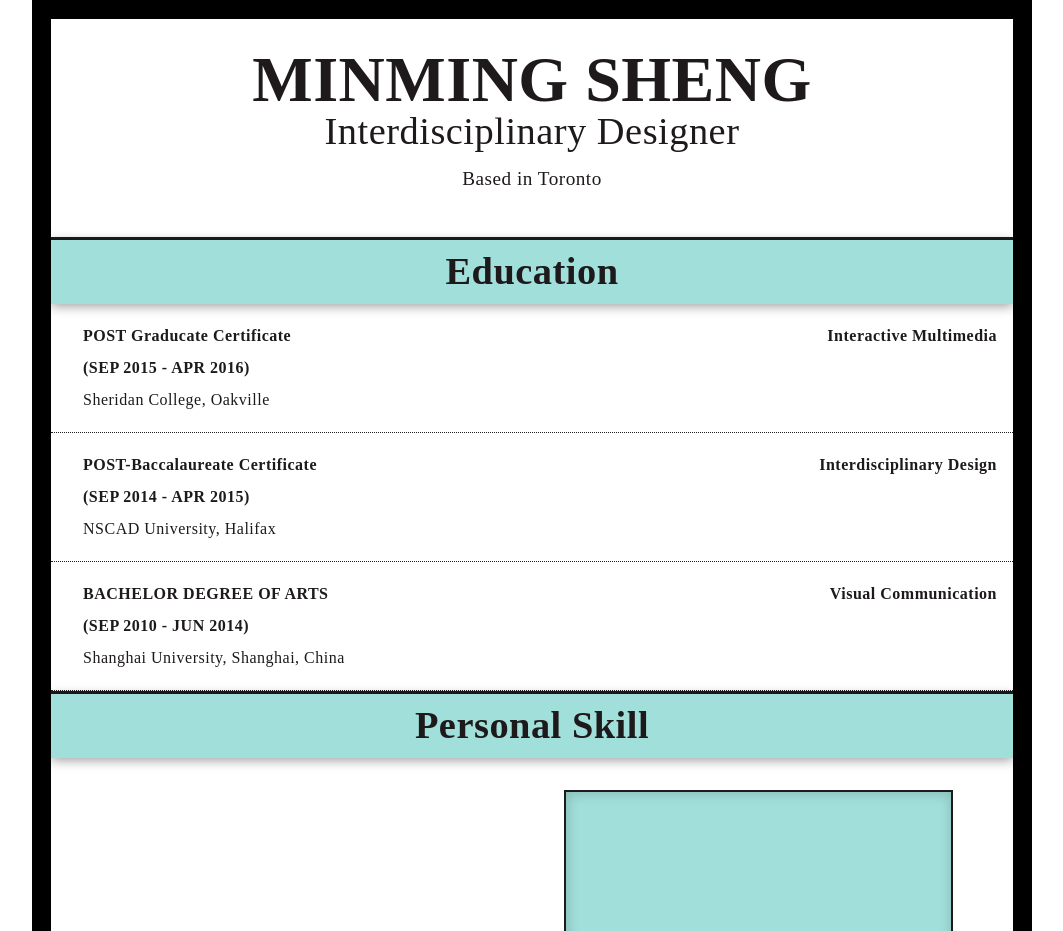
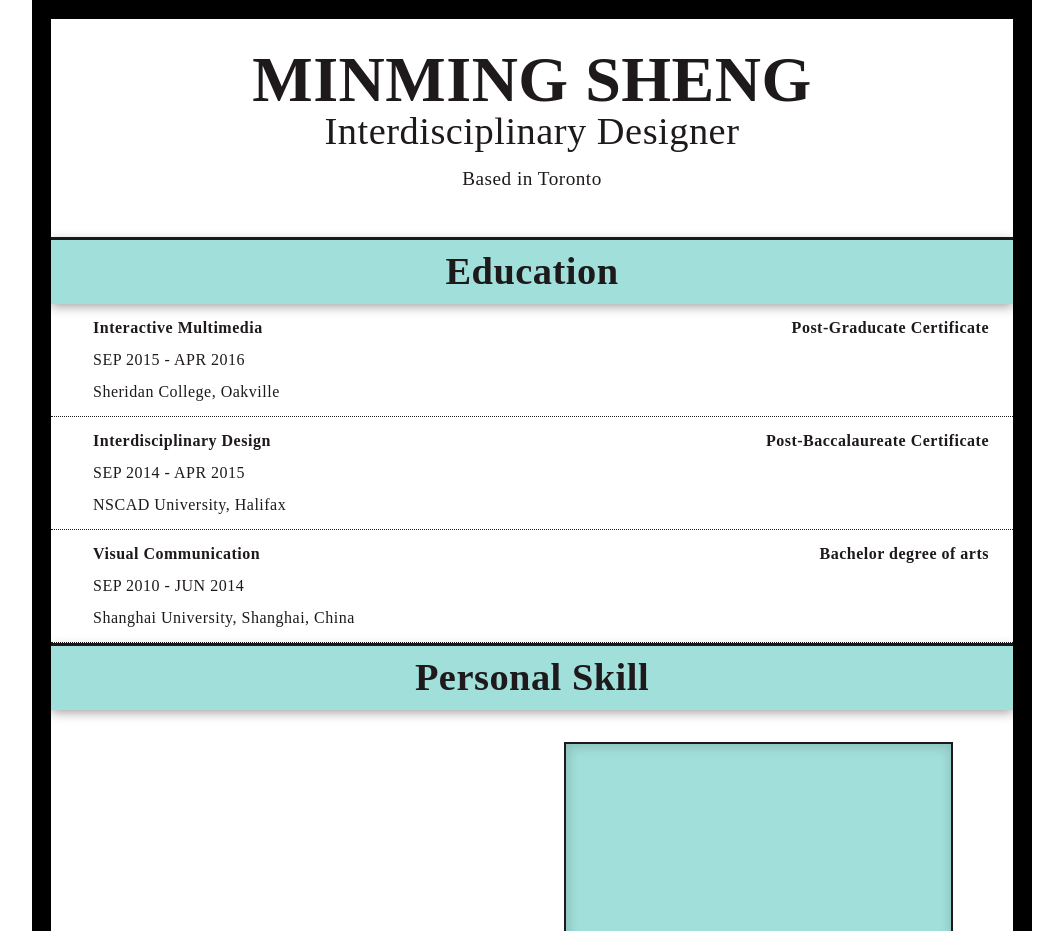
Before and after one commit to minmingsheng/P-, a PHP site: page / in a window 1280 px wide. Shown: the top 931 px of the page, without its empty margins (108-1171 px from the left). Run offline with PHP 8.4, Linux system fonts and the light colour scheme; data that the repository does not hold is empty; some libraries are stand-ins or nearby versions.

Commit message:
debug a little

```diff
--- a/resume/css/main.css
+++ b/resume/css/main.css
@@ -288,19 +288,25 @@ div.wraper {
         -webkit-justify-content: space-around;
             -ms-flex-pack: distribute;
                 justify-content: space-around;
-        border-bottom: 1px dotted #1e1a1b; }
+        border-bottom: 1px dotted #1e1a1b;
+        padding: 0.5em;
+        padding-left: 10px; }
         div.wraper .education .edus .edu p {
-          margin: 1em;
+          margin: 0em;
           line-height: 2em;
           margin-left: 2em; }
+          div.wraper .education .edus .edu p b {
+            /*font-family: Lato;*/
+            font-weight: 900; }
         div.wraper .education .edus .edu div:first-child {
-          width: 60%;
-          height: 100%
+          width: 60%
           /*background: yellow;*/ }
         div.wraper .education .edus .edu div:last-child {
           width: 40%;
           /*background: orange;*/
           text-align: right; }
+          div.wraper .education .edus .edu div:last-child p {
+            margin-right: 1em; }
   div.wraper .personalSkill {
     min-height: 40em;
     /*background:tomato;*/
--- a/resume/css/main.scss
+++ b/resume/css/main.scss
@@ -1,5 +1,5 @@
 @import url(https://fonts.googleapis.com/css?family=Lato:400,100,100italic,300,300italic,400italic,700,700italic,900);
-
+$opacittColor: rgba(161, 223, 218, 0.3);
 $mainColor : #a1dfda;
 $hoverBg:linear-gradient(to right, rgba(248,80,50,1) 0%, rgba(161,223,218,1) 100%);
 $sColor:#818387;
@@ -283,16 +283,19 @@ div.wraper{
 				flex-flow:row wrap;
 				justify-content: space-around;
 				border-bottom: 1px dotted $black;
-
+				padding: 0.5em;
+				padding-left: 10px;
 				p{
-					margin: 1em;
+					b{
+						/*font-family: Lato;*/
+						font-weight: 900;
+					}
+					margin: 0em;
 					line-height: 2em;
 					margin-left: 2em;
 				}
 				div:first-child{
-
 					width:60%;
-					height: 100%;
 					/*background: yellow;*/
 				}
 				div:last-child{
@@ -300,7 +303,9 @@ div.wraper{
 					width: 40%;
 					/*background: orange;*/
 					text-align: right;
-
+					p{
+						margin-right: 1em;
+					}
 				}
 
 
@@ -696,11 +701,17 @@ div.wraper{
 				.edu{
 					flex-direction:column ;
 					width: 100%;
+					padding-left:0;
+					padding-right:0;
+					padding-bottom:0;
 					div:first-child{
 						width: auto;
 						text-align: left  ;
 					}
 					div:last-child{
+
+						font-weight:400;
+						background: $opacittColor;
 						width: auto;
 						text-align: left  ;
 					}
@@ -725,7 +736,8 @@ div.wraper{
 	position: absolute;
 	z-index: 100;
 	display: none;
-	opacity: 0.5;
+	opacity: 0.9;
+	filter: blur(10px);
 	animation: showup 400ms 1 ease;
 }
 @keyframes flash{
@@ -758,12 +770,16 @@ div.wraper{
 	-moz-overflow-scrolling: touch;
 	-o-overflow-scrolling: touch;
 	-ms-overflow-scrolling: touch;
-
 	section{
+		>p{
+			margin-top:2em;
+		}
 		span{
 			display: block;
 			text-align: right;
 			padding-right:1em;
+			position:fixed;
+			right:0.5em;
 			cursor: pointer;
 			transition:all 400ms ease;
 			&:hover{
@@ -771,13 +787,17 @@ div.wraper{
 			}
 		}
 		width: 100%;
-		height:100%;
+		height:400px;
 		background: $mainColor;
 		margin:100px auto;
+		margin-bottom:0;
 		border:1px solid $black;
 		text-align: center;
 		font-weight: 800;
 		line-height: 2em;
+
+		overflow:scroll;
+		overflow-scrolling:touch;
 		div{
 			font-weight: 300;
 			overflow: scroll;
@@ -788,6 +808,7 @@ div.wraper{
 			padding:1em;
 			margin-bottom: 0.5em;
 			margin: auto;
+
 		}
 	}
 }
--- a/resume/index.php
+++ b/resume/index.php
@@ -104,26 +104,26 @@
 					<div class= "edus">
 						<div class="edu">
 							<div>
-								<p><b>POST Graducate Certificate <br/>(SEP 2015 - APR 2016) </b><br> Sheridan College, Oakville</p>
+								<p><b>Interactive Multimedia</b></p> <p>SEP 2015 - APR 2016</p>  <p>Sheridan College, Oakville</p>
 							</div>
 							<div>
-								<p><b>Interactive Multimedia</b></p>
+								<p><b>Post-Graducate Certificate</b></p>
 							</div>
 						</div>
 						<div class="edu">
 							<div>
-								<p><b>POST-Baccalaureate Certificate <br/>(SEP 2014 - APR 2015)</b> <br> NSCAD University, Halifax </p>
+								<p><b>Interdisciplinary Design </b></p> <p>SEP 2014 - APR 2015</p> <p>NSCAD University, Halifax </p>
 							</div>
 							<div>
-								<p><b>Interdisciplinary Design</b></p>
+								<p><b>Post-Baccalaureate Certificate</b></p>
 							</div>
 						</div>
 						<div class="edu">
 							<div>
-								<p><b>BACHELOR DEGREE OF ARTS <br/>(SEP 2010 - JUN 2014)</b> <br> Shanghai University, Shanghai, China</p>
+								<p><b>Visual Communication</b></p> <p>SEP 2010 - JUN 2014</p> <p>Shanghai University, Shanghai, China</p>
 							</div>
 							<div>
-								<p><b>Visual Communication</b></p>
+								<p><b> Bachelor degree of arts</b></p>
 							</div>
 						</div>
 					</div>
--- a/resume/js/main.js
+++ b/resume/js/main.js
@@ -40,11 +40,15 @@ window.addEventListener("load", function(){
 	     			if(window.innerWidth>797){
 	     				infoFeed.appendChild(el);
 	     			}else{
+
 	     				var showDes = document.querySelector(".showDes");
+						window.addEventListener("touchmove",prevent,false);
 	     				showDes.style.display = "block";
+
 	     				document.querySelector(".showDes section p").textContent = title;
 	     				el.textContent ="> "+req[i].description;
 	     				document.querySelector(".gray").style.display = 'block';
+	     				document.querySelector(".showDes section").style.boxShadow = "1px 1px 11px rgba(0, 0, 0, 0.5)";
 	     				document.querySelector(".showDes section div").appendChild(el);
 
 	     			}
@@ -52,6 +56,9 @@ window.addEventListener("load", function(){
 	     	};
 		}
 	  } /*end of xhttp*/;
+	}
+	function prevent(){
+		 e.preventDefault();
 	}
 	function getDataId(){
 		for (var i = 0; i < skillSet.length; i++) {
@@ -104,14 +111,14 @@ window.addEventListener("load", function(){
 					banners[i].style.width = document.querySelector(".container").innerWidth+"px";
 				};
 
-			if(window.innerWidth<797){
-				fixizeBannaer();
 
-			}
 			if(window.innerWidth<800){
 				changeP = true;
+				document.querySelector(".showDes").style.minHeight = "400px";
 			}else{
 				changeP = false;
+
+
 
 			}
 			console.log(changeP);
@@ -221,9 +228,15 @@ window.addEventListener("load", function(){
 			console.log(a);
 
 			for (var i = 0; i < bars.length; i++) {
-			var a = frequencyData[i]/5;
+				var a = frequencyData[i]/3;
 
-				bars[i].style.width = originalWidth[i]+a+"%";
+
+				if( originalWidth[i]-10+a>100){
+					bars[i].style.width = 100+a/50+"%";
+				}else{
+					bars[i].style.width = originalWidth[i]-10+a+"%";
+				}
+				console.log(parseInt(bars[i].style.width));
 			};
 
 		}
@@ -239,6 +252,11 @@ window.addEventListener("load", function(){
 			var barss = document.querySelectorAll(".skillBar div");
 			if(container.scrollTop>350){
 				for (var i = 0; i < intros.length; i++) {
+					if(!infoFeed.querySelector(".intro")){
+						alert("asd");
+						infoFeed.appendChild(intros[i]);
+					}
+
 					intros[i].style.display = "block";
 					intros[i].style.opacity = "1";
 				};
@@ -275,18 +293,19 @@ window.addEventListener("load", function(){
 		var intros = document.querySelector(".infoFeed").querySelectorAll('.intro');
 		var divs = document.querySelector(".infoFeed").querySelectorAll('div');
 		console.log(infoFeed);
-		var b = false;
+		var b = true;
 		toggle.addEventListener("click", function(){
 			console.log(intros);
-			if(!changeP){
+			// if(!changeP){
 				if(b){
 					/*appear*/
 					infoFeed.innerHTML = "";
 					for (var i = 0; i < intros.length; i++) {
 						// intros[i].style.display = "none";
+						intros[i].style.display = "block";
 						infoFeed.appendChild(intros[i]);
 					};
-					b = false;
+					// b = false;
 
 				}else{
 					/*disappear*/
@@ -297,7 +316,7 @@ window.addEventListener("load", function(){
 					};
 					b = true;
 				}
-			}
+			// }
 			// alert("asd");
 		})
 	}
@@ -306,11 +325,11 @@ window.addEventListener("load", function(){
 		var intros = document.querySelectorAll('.intro');
 		var b = true;
 		top_toggle.addEventListener("click", function(){
-		var el = document.createElement("div");
-		el.setAttribute("class", "window")
+			var el = document.createElement("div");
+			el.setAttribute("class", "window");
 			var icon = top_toggle.querySelector("i");
 			console.log(icon);
-		console.log(intros);
+			console.log(intros);
 			if(b){
 				el.style.position = "absolute";
 				el.style.top = 0;
@@ -318,7 +337,11 @@ window.addEventListener("load", function(){
 				el.style.height = "100%";
 				// el.style.zIndex = "1000";
 				el.style.background = "#a1dfda";
+				el.style.opacity = "1";
+				el.style.display = "block";
 				for (var i = 0; i < intros.length; i++) {
+					intros[i].style.opacity = "1";
+					intros[i].style.display = "block";
 					el.appendChild(intros[i]);
 				};
 
@@ -340,18 +363,35 @@ window.addEventListener("load", function(){
 
 	}
 
+	function mobile(){
+		// window.addEventListener("touchstart", function(e){
+		// 	    e.preventDefault();
+		// 	    // alert("asd");
+		// },false);
+		window.addEventListener("touchmove", function(e){
+			    e.preventDefault();
+		},false);
+	}
 
 	showD();
 	toggle();
+	// document.addEventListener("touchmove", function(){
+	// 	alert(window.navigator.vibrate);
+	// 	// window.navigator.forEach(function(a){
+	// 	// 	alert(a);
+	// 	// })
 
+	// 	window.navigator.webkitVibrate(200);
+	// },false);
 
 
 	scrollIt();
 
+	fixizeBannaer();
 
 	resize();
 	getDataId();
-	// audio();
+	audio();
 	cross()
 
 
```
Also changed, not shown: other parts of resume/css/main.css (+18 -4 lines), 1 other file.
